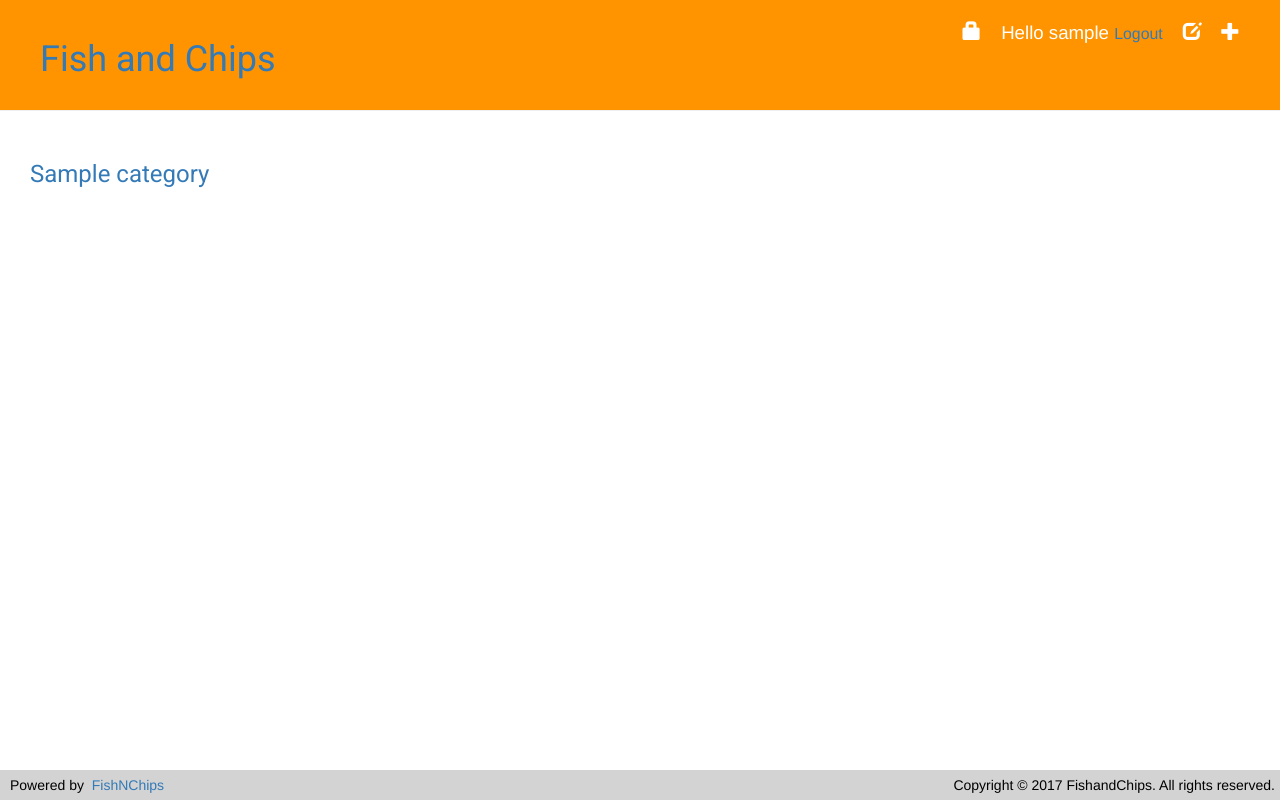
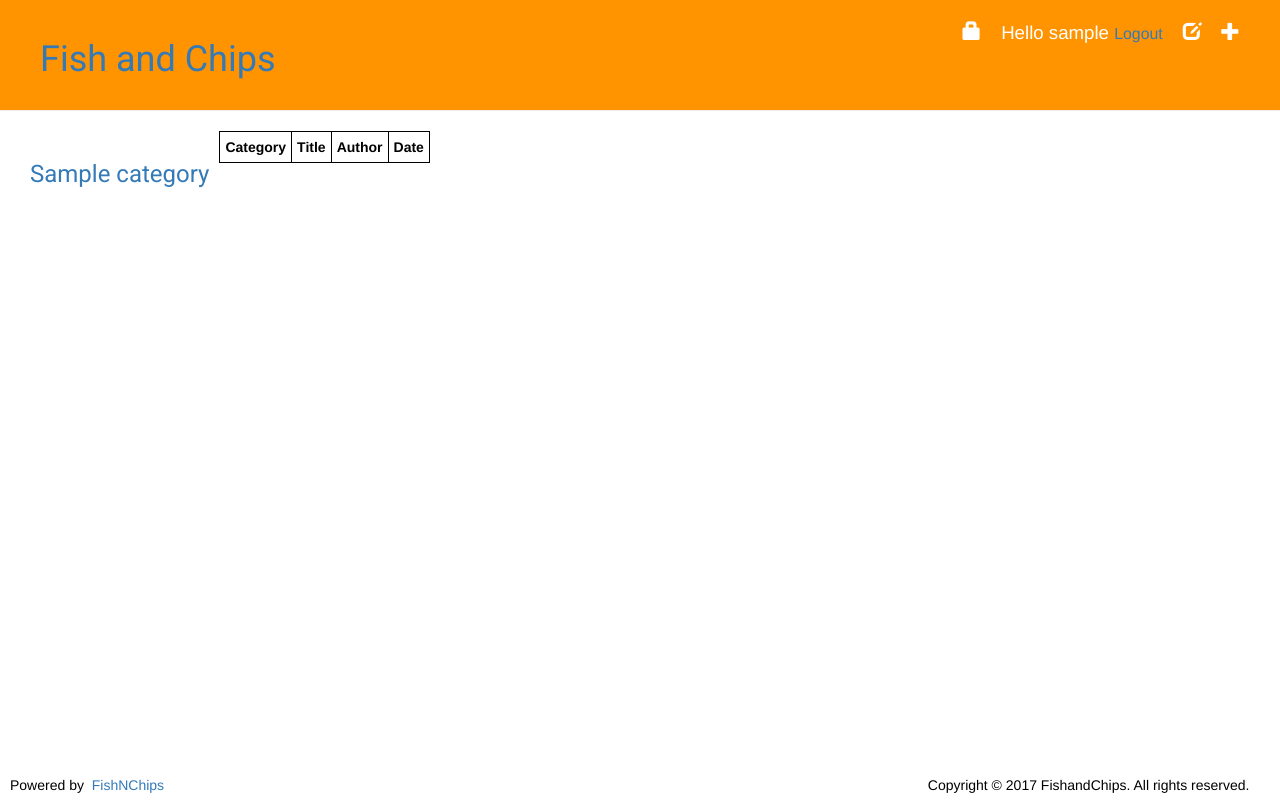
Before and after one commit to csddochi/fishandchips, a Django app: page /main in a window 1280 px wide. Run offline with Django 3.2, Linux system fonts and the light colour scheme; a user stored in the database is signed in; tables that the repository leaves empty hold one stand-in row (values such as "Sample post"); lists and menus that the app fills with data are empty; some libraries are stand-ins or nearby versions.

Commit message:
fixed footer on login page

```diff
--- a/fips/static/css/main.css
+++ b/fips/static/css/main.css
@@ -1,6 +1,28 @@
-#categories {
+.date {
+    color: #828282;
+}
+
+.author, th, .category {
+  color: black;
+  text-align: center;
+}
+
+th, td {
+    padding: 5px;
+}
+
+table, th, td {
+    border: 1px solid black;
+}
+
+.categories {
   float: left;
   padding: 10px 10px 10px 30px;
+}
+
+.posts {
+  text-align: left;
+  display: inline-block;
 }
 
 .page-header {
@@ -19,17 +41,3 @@
 h1, h2, h3, h4 {
     font-family: 'Roboto', sans-serif;
 }
-
-.copyright {
-   background: lightgrey;
-   padding: 5px 5px 5px 10px;
-   height: 30px;
-   position: absolute;
-   bottom: 0;
-   right: 0;
-   width: 100%;
- }
-
-.poweredby {
-  float: left;
-}
--- a/fips/templates/fips/base.html
+++ b/fips/templates/fips/base.html
@@ -5,6 +5,21 @@
     <title>Fish and Chips</title>
     {% endblock title %}
 
+
+    <style>
+    .copyright {
+       background: auto;
+       padding: 5px 5px 10px 10px;
+       height: 30px;
+       position: absolute;
+       bottom: 0;
+       width: 98%;
+     }
+
+    .poweredby {
+      float: left;
+    }
+    </style>
     {% block css %}
     {% endblock %}
 
--- a/fips/templates/fips/main.html
+++ b/fips/templates/fips/main.html
@@ -27,9 +27,27 @@
 {% endblock %}
 
 {% block content %}
-<div id='categories'>
+<div class='categories'>
   {% for category in categories %}
     <h3><a href="">{{ category.category_name }}</h3>
   {% endfor %}
 </div>
+<div class="posts">
+  <table style="width:100%">
+    <tr>
+      <th class='category'>Category</th>
+      <th>Title</th>
+      <th class='author'>Author</th>
+      <th>Date</th>
+    </tr>
+    {% for post in posts %}
+    <tr>
+      <td class='category'>{{ post.subject }}</td>
+      <td><a href="">{{ post.title }}</a></td>
+      <td class='author'>{{ post.author }}</td>
+      <td class="date">{{ post.created_date }}</td>
+    </tr>
+  {% endfor %}
+</table>
+</div>
 {% endblock %}
--- a/fips/views.py
+++ b/fips/views.py
@@ -4,6 +4,7 @@ from .models import User, Category, Post
 from django.contrib.auth.decorators import login_required
 from django.contrib.auth.hashers import make_password
 from django.http import HttpResponseRedirect
+from django.utils import timezone
 
 # Create your views here.
 def introduction(request):
@@ -39,4 +40,5 @@ def log_out(request):
 @login_required
 def main_view(request):
     categories = Category.objects.filter().order_by('pk')
-    return render(request, 'fips/main.html', {'categories': categories})
+    posts = Post.objects.filter(created_date__lte=timezone.now()).order_by('-created_date')
+    return render(request, 'fips/main.html', {'categories': categories, 'posts':posts})
```
Also changed, not shown: fips/migrations/0006_auto_20170311_0813.py (added).
